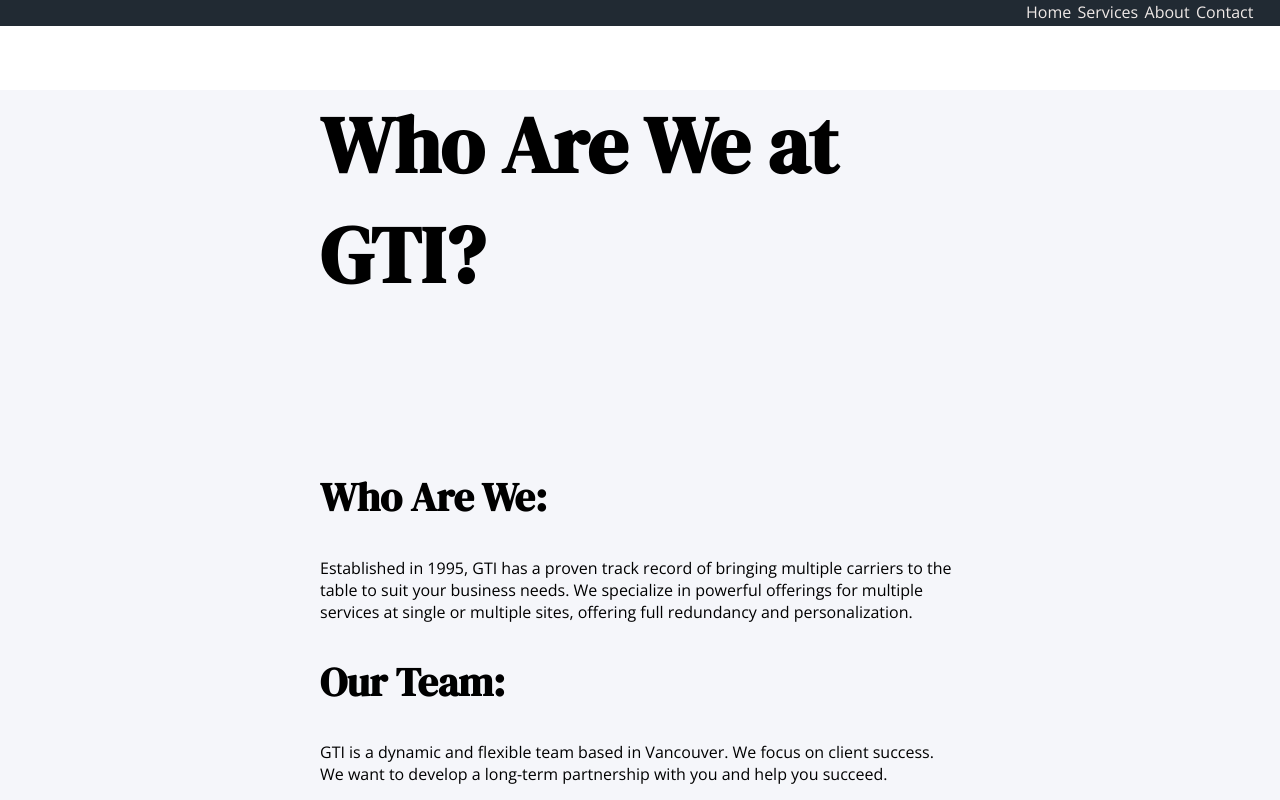
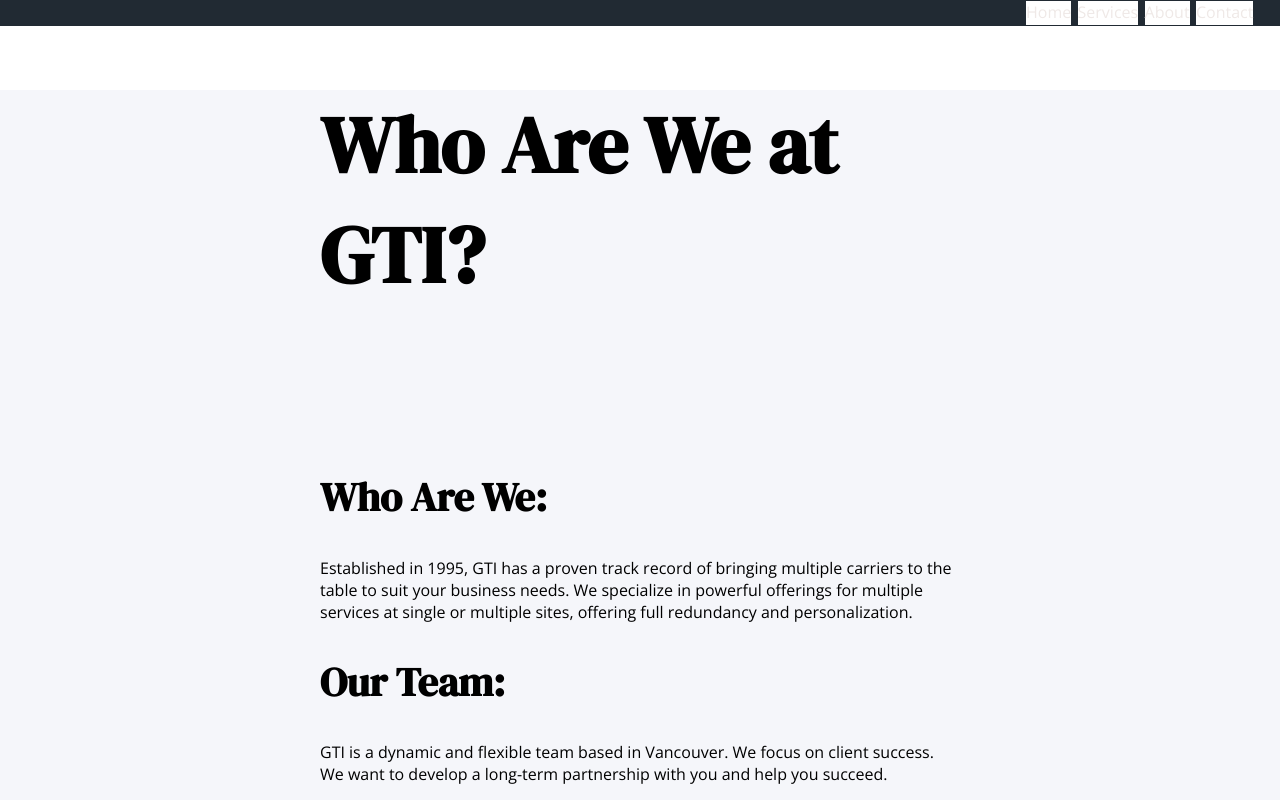
Before and after one commit to kitoshi/gti-next, a Next.js app: page /about in a window 1280 px wide. Shown: the top 800 px of the page. Built offline with nearby package versions, Linux system fonts and the light colour scheme.

Commit message:
css format

```diff
--- a/styles/globals.css
+++ b/styles/globals.css
@@ -133,6 +133,7 @@
 .navbar-item {
   border-bottom: 2px solid transparent;
   align-self: flex-start;
+  background-color: white;
 }
 
 .navbar-item:hover {
@@ -166,6 +167,7 @@
   margin: 1em;
   width: 36px;
   border: none;
+  margin-top: 1px;
 }
 
 @media only screen and (min-width: 800px) {
```
